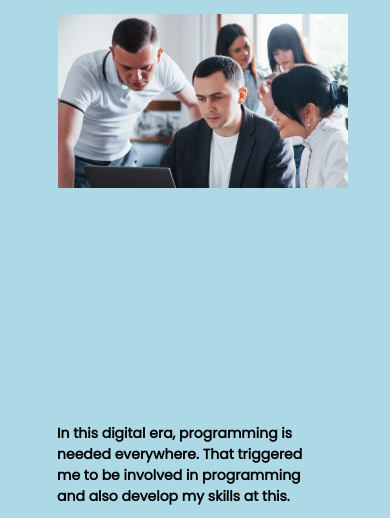
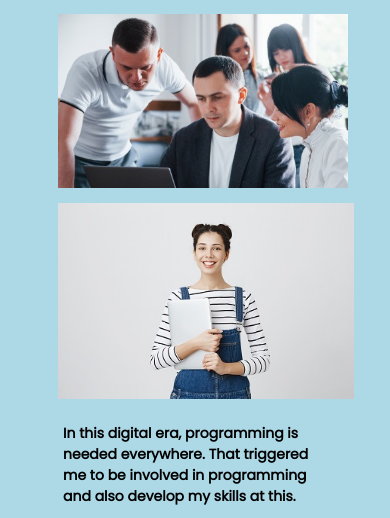
Before and after one commit to AnisaNoorSyami/Website, a plain HTML site: page index.html in a window 390 px wide. Shown: the part 325-843 px from the top of the page. Drawn offline with Linux system fonts and the light colour scheme.

Commit message:
Add files via upload

```diff
--- a/index.html
+++ b/index.html
@@ -39,7 +39,7 @@
       <div class="item-c">
       	<div class="img">
           <img src="images/pict1.jpg" id="pict1">
-           <img src="images/ica.jpg" id="pict2">
+           <img src="images/ica.jpg" id="gambar2">
         </div>
         <div>
           <h3>In this digital era, programming is needed everywhere. That triggered me to be involved in programming and also develop my skills at this.</h3>
@@ -58,7 +58,7 @@
             <li id="date">Jul 2015 -</li>
             <li id="date">Mar 2014 - Jul 2015</li>
             <li id="date">Aug 2012 - Feb 2014</li>
-            <li id="date">Oct 2009 - </li>
+            <li id="date">Oct 2009 -</li>
           </ul>
         </div>
         <div>
--- a/style.css
+++ b/style.css
@@ -88,7 +88,7 @@ p {
 #pict1 {
   margin-top: -30px;
 }
-#pict2 {
+#gambar2 {
   width: 350px;
   margin-left: 260px;
   margin-top: -140px;
@@ -374,10 +374,10 @@ img {
     width: 290px;
     margin-left: 120px;
 }
-#pict2 {
-    width: 292px;
-    margin-left: -290px;
-    margin-top: 205px;
+#gambar2 {
+    width: 296px;
+    margin-left: 120px;
+    margin-top: 15px;
 }
 h3 {
     width: 250px;
```
